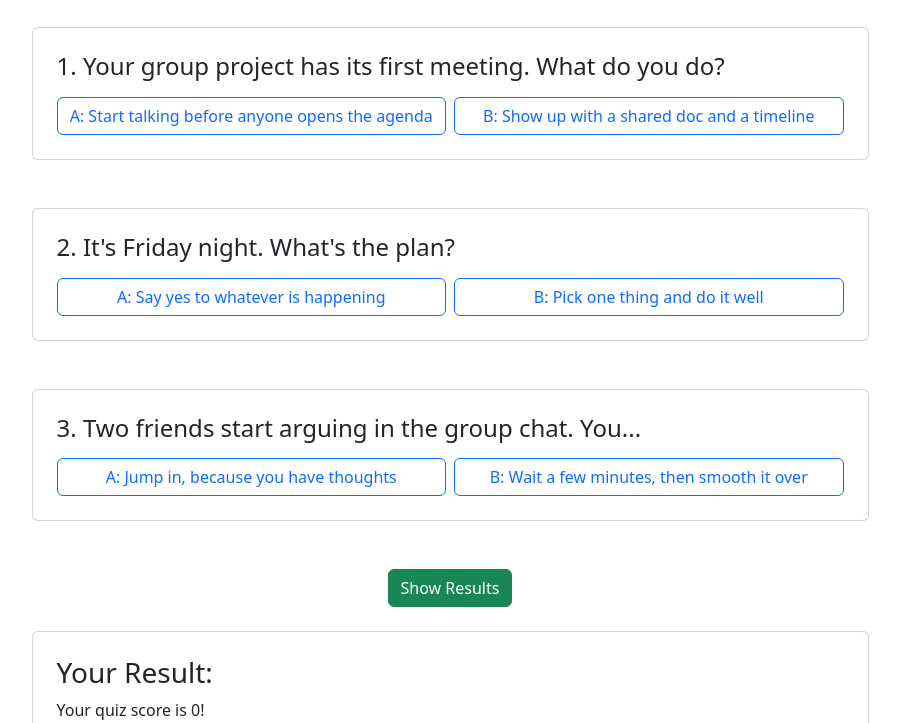
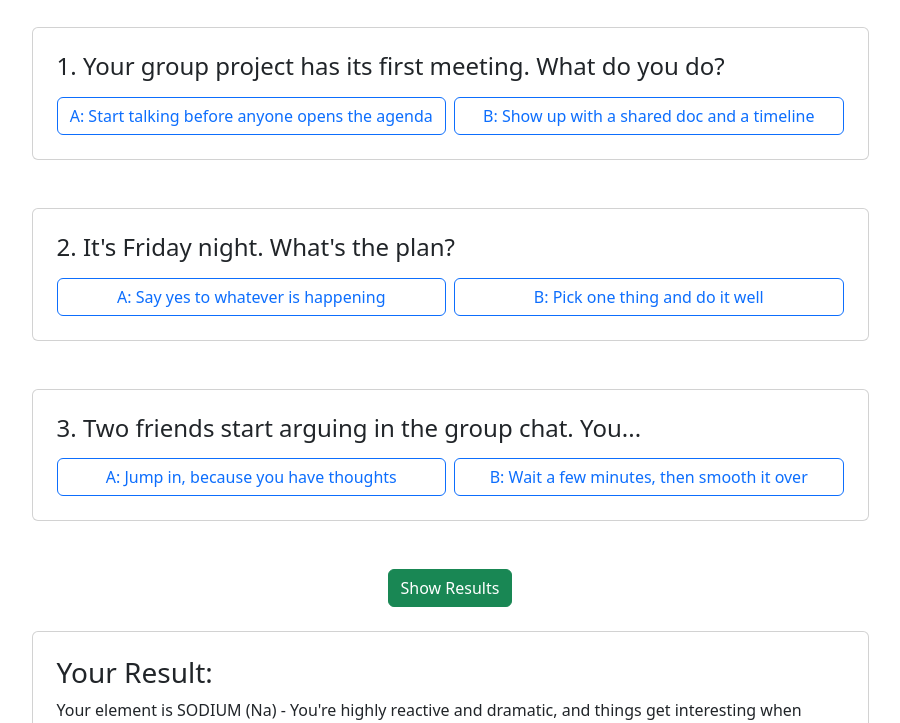
Before and after one commit to ChemQueen/Week9-PersonalityQuiz, a plain HTML site: page index.html in a window 1280 px wide. Both pictures are taken after a click on the button "Show Results". Shown: the part 77-800 px from the top of the page, without its empty margins (190-1090 px from the left). Drawn offline with nearby package versions, Linux system fonts and the light colour scheme.

Commit message:
Results calculated and displayed refactored

```diff
--- a/index.html
+++ b/index.html
@@ -89,6 +89,7 @@
       <div id="result-container" class="card p-4 mb-4" style="width: 75%; display: none;">
         <h3>Your Result:</h3>
         <p id="result-text"></p>
+        <p id="result-chemistry"></p>
       </div>
     </div>
 
--- a/js/script.js
+++ b/js/script.js
@@ -5,14 +5,14 @@ let userAnswers = {};
 
 // Select all questions inside the #question-block container
 let questions = document.querySelectorAll(".question-block");
-// Debugging check: should print a Nodelist of 3 questions. Remove before finishing
+// Debugging check: should print a Nodelist of 3 questions.
 console.log(questions);
 
 questions.forEach(function(question) {
 // Code you want to run for each question
     // Select all answer buttons inside the #answer-btn container so we can attach click behavior
     let buttons = question.querySelectorAll(".answer-btn");
-    // Debugging check: should print a Nodelist of 2 buttons. Remove before finishing
+    // Debugging check: should print a Nodelist of 2 buttons.
     console.log(buttons);
 
     buttons.forEach(function(button) {
@@ -45,6 +45,8 @@ function displayResult(userAnswers) {
     // Tally users stored answers using quiz scoring logic
 
     let userScore = 0;
+    let quizResult = "";
+    let quizChemistry = "";
 
     for (let i=1; i <= 3; i++) {
         if (userAnswers[i] === 'A') {
@@ -52,18 +54,59 @@ function displayResult(userAnswers) {
         }
     }
 
-    return(userScore);
+    console.log("userScore is " + userScore)
+
+    if (userScore === 3) {
+        quizResult = ("Your element is GOLD (Au) - You're dependable and you don't tarnish under pressure. You rarely react to drama, and everyone knows you're worth having around.");
+        quizChemistry = ("The chemistry - Gold is one of the least reactive metals and does not corrode in air or water.");
+    } else if (userScore === 2) {
+        quizResult = ("Your element is CARBON (C) - You're versatile and you bond with everyone. Whether the group needs a study partner, a road trip buddy, or a mediator, you can fill the role.");
+        quizChemistry = ("The chemistry - Carbon forms four bonds and links with itself and many other elements, which is the basis of organic chemistry.");
+
+    } else if (userScore === 1) {
+        quizResult = ("Your element is NEON (Ne) - You light up any room you walk into, but you keep your own energy. You're fun to be around and you're not easily pulled into other people's reactions.");
+        quizChemistry = ("The chemistry - Neon is a noble gas with a full outer shell, so it essentially forms no compounds, and it glows when an electric current passes through it.");
+    }
+    else if (userScore === 0) {
+        quizResult = ("Your element is SODIUM (Na) - You're highly reactive and dramatic, and things get interesting when you're added to the mix. Please keep away from water.");
+        quizChemistry = ("The chemistry - Sodium is an alkali metal with one outer electron. It reacts vigorously with water and is stored under oil.");
+    }
+
+    console.log(quizResult);
+    console.log(quizChemistry);
+
+    return {result: quizResult, chemistry: quizChemistry};
 }
 
 let showResultBtn = document.getElementById("show-result");
 
 showResultBtn.addEventListener("click", function() {
     // Function displayResult call that returns userScore renamed to talliedScore)
-    let talliedScore = displayResult(userAnswers);
+    let quizOutput = displayResult(userAnswers);
 
     // Update the text inside <div id='result-container"> by getting 'result-text' and modifying.
-    let quizResult = document.getElementById("result-text");
-    quizResult.textContent = "Your quiz score is " + talliedScore + "!";
+    let resultText = document.getElementById("result-text");
+    resultText.textContent = quizOutput.result;
+    let resultChemistry = document.getElementById("result-chemistry");
+    resultChemistry.textContent = quizOutput.chemistry;
+
+    /*
+    if (talliedScore === 3) {
+        console.log("Your element is GOLD (Au) - You're dependable and you don't tarnish under pressure. You rarely react to drama, and everyone knows you're worth having around.");
+        console.log("The chemistry - Gold is one of the least reactive metals and does not corrode in air or water.");
+    } else if (talliedScore === 2) {
+        console.log("Your element is CARBON (C) - You're versatile and you bond with everyone. Whether the group needs a study partner, a road trip buddy, or a mediator, you can fill the role.");
+        console.log("The chemistry - Carbon forms four bonds and links with itself and many other elements, which is the basis of organic chemistry.");
+
+    } else if (talliedScore === 1) {
+        console.log("Your element is NEON (Ne) - You light up any room you walk into, but you keep your own energy. You're fun to be around and you're not easily pulled into other people's reactions.");
+        console.log("The chemistry - Neon is a noble gas with a full outer shell, so it essentially forms no compounds, and it glows when an electric current passes through it.");
+    }
+    else if (talliedScore === 0) {
+        console.log("Your element is SODIUM (Na) - You're highly reactive and dramatic, and things get interesting when you're added to the mix. Please keep away from water.");
+        console.log("The chemistry - Sodium is an alkali metal with one outer electron. It reacts vigorously with water and is stored under oil.");
+    }
+    */
 
     // Claude consulted re: how to show the id='result-container'
     document.getElementById("result-container").style.display = "block";
```
